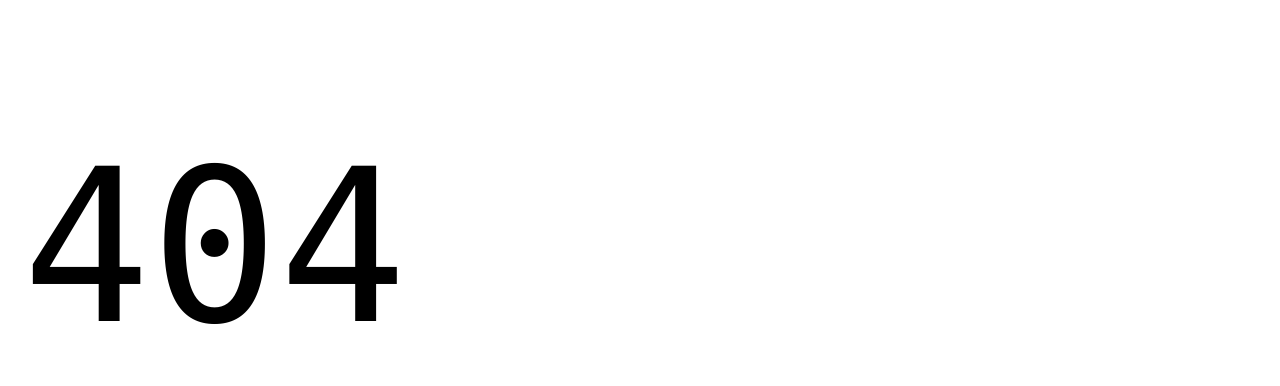
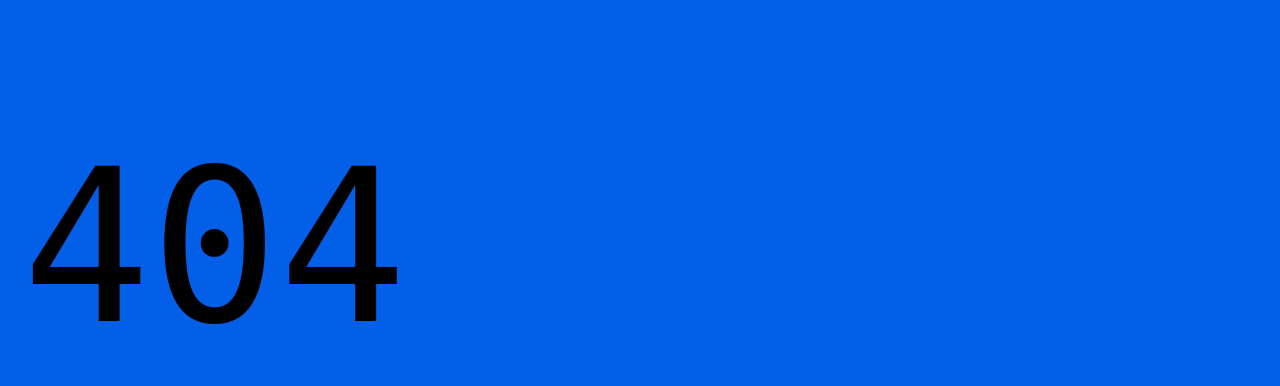
Before and after one commit to gnaresh19/mysecond-helix-project, a website with bundled scripts: page 404.html in a window 1280 px wide. Shown: the part 61-447 px from the top of the page. Built offline with nearby package versions, Linux system fonts and the light colour scheme; files whose address does not match are found by name.

Commit message:
style changes

```diff
--- a/styles/styles.css
+++ b/styles/styles.css
@@ -12,9 +12,9 @@
 
  :root {
   /* colors */
-  --link-color: #035fe6;
+  --link-color: #035fe7;
   --link-hover-color: #136ff6;
-  --background-color: #fff;
+  --background-color: #035fe7;
   --overlay-background-color: #eee;
   --highlight-background-color: #ccc;
   --text-color: #000;
```
